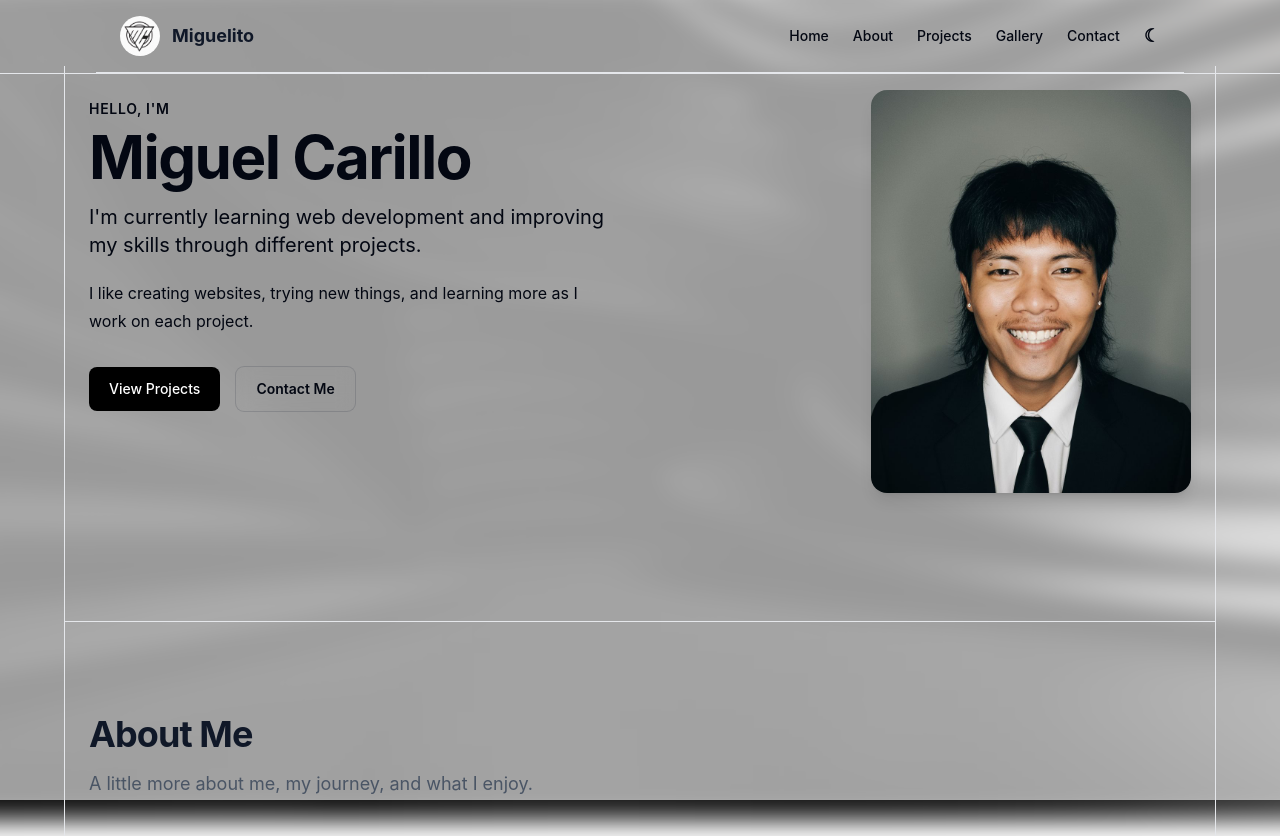
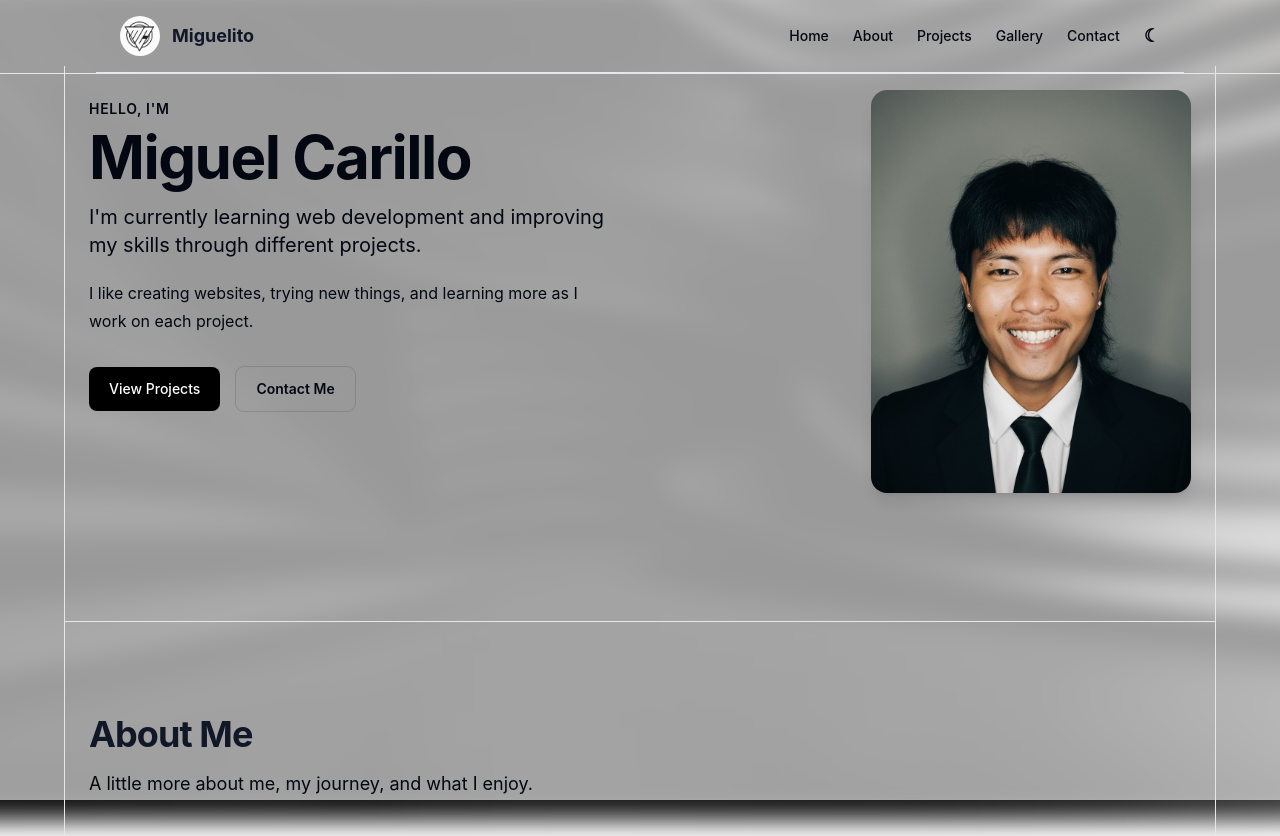
Before and after one commit to Miguelito-77gil/prelim-proj, a React (Vite) app: page / in a window 1280 px wide. Shown: the top 836 px of the page. Built offline with nearby package versions, Linux system fonts and the light colour scheme.

Commit message:
Add files via upload

```diff
--- a/src/components/ui/SectionHeading.jsx
+++ b/src/components/ui/SectionHeading.jsx
@@ -10,7 +10,7 @@ function SectionHeading({ eyebrow, title, description }) {
       </h2>
 
       {description && (
-        <p className="mt-4 text-base leading-7 text-gray-600 dark:text-gray-300 sm:text-lg">
+        <p className="mt-4 text-base leading-7 text-gray-950 dark:text-gray-300 sm:text-lg">
           {description}
         </p>
       )}
```
